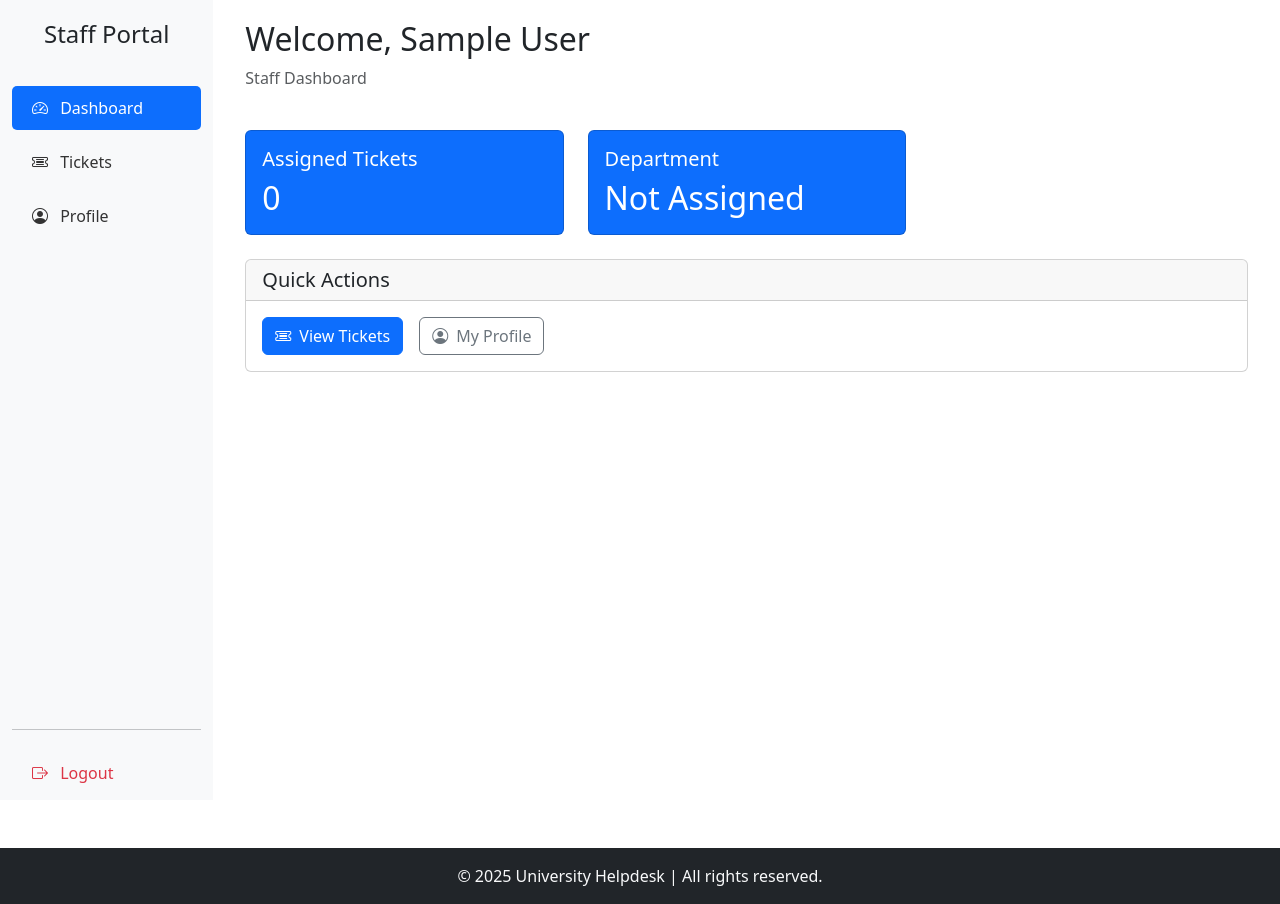
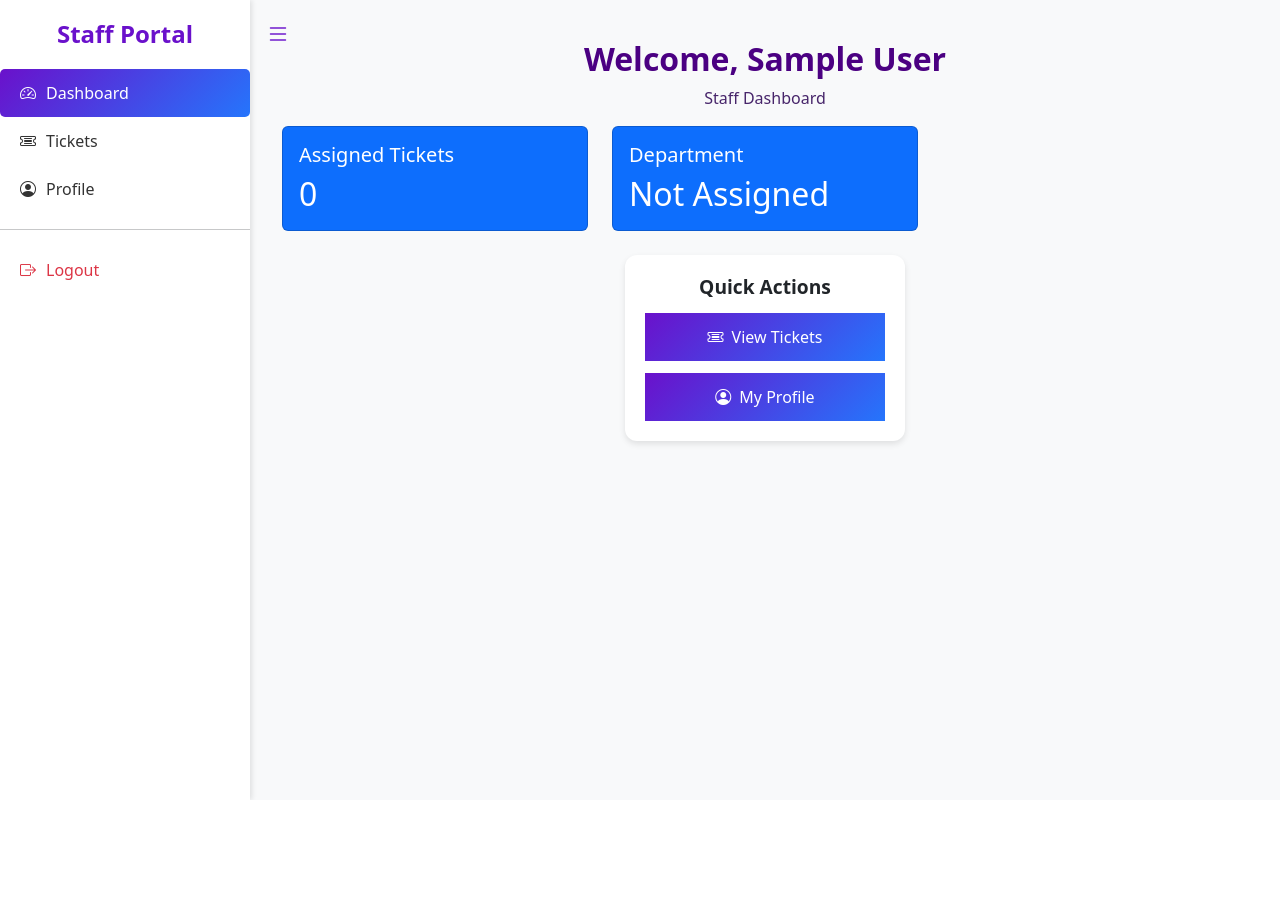
Before and after one commit to doo78/ticketing-system, a Django app: page /staff/dashboard/ in a window 1280 px wide. After the commit the page ends 800 px from the top, so only its background shows below. Run offline with Django 5.2, Linux system fonts and the light colour scheme; the visitor is signed in with stand-in values (Sample User, id 1); data that the repository does not hold is empty.

Commit message:
update to staff dashboard

```diff
--- /dev/null
+++ b/static/css/staff-style.css
@@ -0,0 +1,54 @@
+/* Centering Quick Actions Card */
+.quick-actions-card {
+    width: 280px; /* Slightly wider */
+    background: white;
+    border-radius: 12px;
+    padding: 20px;
+    box-shadow: 0 3px 6px rgba(0, 0, 0, 0.1);
+    text-align: center;
+    margin: 20px auto; /* Centers it */
+}
+
+/* Title Styling */
+.quick-actions-card .card-title {
+    font-size: 1.2rem;
+    font-weight: bold;
+    margin-bottom: 15px;
+}
+
+/* Button Layout */
+.card-content {
+    display: flex;
+    flex-direction: column;
+    gap: 12px; /* More space between buttons */
+}
+
+/* Button Styling */
+.quick-action-btn {
+    display: block;
+    padding: 12px;
+    background: linear-gradient(135deg, #6a11cb, #2575fc);
+    color: white;
+    text-decoration: none;
+    font-size: 1rem;
+}
+
+/* Centering Welcome Text */
+.welcome-container {
+    text-align: center;
+    color: #4b0082; /* Dark Purple */
+    margin-top: 20px;
+}
+
+/* Adjusting Welcome Title */
+.welcome-container h2 {
+    font-size: 2rem;
+    font-weight: bold;
+}
+
+/* Adjusting Staff Dashboard Subtitle */
+.welcome-container p {
+    font-size: 1.0rem;
+    font-weight: 500;
+    color: #47256a; /* Slightly lighter purple */
+}
--- a/ticket/templates/base.html
+++ b/ticket/templates/base.html
@@ -51,8 +51,8 @@
         <!-- Navigation Bar -->
         <nav class="navbar navbar-expand-lg navbar-light bg-light shadow-sm">
           <div class="container">
-            <a class="navbar-brand fw-bold" href="{% url 'home' %}">University Helpdesk</a>
-            <button class="navbar-toggler" type="button" data-bs-toggle="collapse" data-bs-target="#navbarNav" aria-controls="navbarNav" aria-expanded="false" aria-label="Toggle navigation">
+            <a class="navbar-brand fw-bold" href="{% url 'home' %}" style="color: #391164;">University Helpdesk</a>
+                <button class="navbar-toggler" type="button" data-bs-toggle="collapse" data-bs-target="#navbarNav" aria-controls="navbarNav" aria-expanded="false" aria-label="Toggle navigation">
               <span class="navbar-toggler-icon"></span>
             </button>
             <div class="collapse navbar-collapse" id="navbarNav">
--- a/ticket/templates/staff/base.html
+++ b/ticket/templates/staff/base.html
@@ -1,100 +1,177 @@
+{% load static %}
 <!DOCTYPE html>
 <html lang="en">
 <head>
     <meta charset="UTF-8">
     <meta name="viewport" content="width=device-width, initial-scale=1.0">
-    <title>University Ticketing System - Staff</title>
+    <title>Staff Dashboard | University Helpdesk</title>
+
     <!-- Bootstrap CSS -->
     <link href="https://cdn.jsdelivr.net/npm/bootstrap@5.3.0/dist/css/bootstrap.min.css" rel="stylesheet">
+    <link rel="stylesheet" href="{% static 'css/staff-style.css' %}">
+
     <!-- Bootstrap Icons -->
     <link rel="stylesheet" href="https://cdn.jsdelivr.net/npm/bootstrap-icons/font/bootstrap-icons.css">
+
+
     <style>
+        /* Reset body layout */
         body {
-        min-height: 100vh;
             display: flex;
-        flex-direction: column;
+            height: 100vh;
+            overflow: hidden;
+            background-color: #f8f9fa;
         }
+
+        /* Sidebar Styling */
         .sidebar {
-        min-height: 100vh;
-        background-color: #f8f9fa;
+            width: 250px;
+            height: 100vh;
+            background-color: #ffffff;
             padding-top: 20px;
+            position: fixed;
+            left: 0;
+            top: 0;
+            transition: all 0.3s ease-in-out;
+            box-shadow: 2px 0px 5px rgba(0, 0, 0, 0.1);
+            z-index: 1000;
+        }
+
+        .sidebar.hide {
+            width: 0;
+            padding: 0;
+            overflow: hidden;
+        }
+
+        .sidebar h4 {
+            text-align: center;
+            margin-bottom: 20px;
+            color: #6a11cb;
+            font-weight: bold;
+        }
+
+        .sidebar .nav-link {
+            color: #333;
+            padding: 12px 20px;
+            border-radius: 5px;
             display: flex;
-        flex-direction: column;
+            align-items: center;
+            font-size: 16px;
+        }
+
+        .sidebar .nav-link i {
+            margin-right: 10px;
+        }
+
+        .sidebar .nav-link:hover {
+            background-color: #f0f0f0;
+        }
+
+        .sidebar .nav-link.active {
+            background: linear-gradient(135deg, #6a11cb, #2575fc);
+            color: white;
+        }
+
+        .sidebar .logout {
+            margin-top: auto;
+            color: red;
+        }
+
+        /* Main Content */
+        .main-content {
+            margin-left: 250px;
+            flex: 1;
+            padding: 20px;
+            transition: margin-left 0.3s ease-in-out;
+            width: 100%;
+        }
+
+        .main-content.full-width {
+            margin-left: 0;
+        }
+
+        /* Sidebar Toggle Button */
+        .toggle-btn {
+            font-size: 24px;
+            cursor: pointer;
+            position: absolute;
+            left: 260px;
+            top: 15px;
+            background: none;
+            border: none;
+            outline: none;
+            transition: left 0.3s ease-in-out;
+            color: #6a11cb;
+        }
+
+        .toggle-btn.hide {
+            left: 10px;
+        }
+
+        /* Responsive Fix */
+        @media (max-width: 992px) {
+            .sidebar {
+                width: 0;
+                padding: 0;
+                overflow: hidden;
+            }
+            .sidebar.show {
+                width: 250px;
+                padding: 20px;
             }
             .main-content {
-        padding: 20px;
-        flex: 1;
+                margin-left: 0;
             }
-    .nav.flex-column {
-        flex-grow: 1;
-        display: flex;
-        flex-direction: column;
-    }
-    .nav-link {
-        color: #333;
-        padding: 10px 20px;
-        margin: 5px 0;
-        border-radius: 5px;
-    }
-    .nav-link:hover {
-        background-color: #e9ecef;
-    }
-    .nav-link.active {
-        background-color: #0d6efd;
-        color: white;
-    }
-    .nav-link.text-danger:hover {
-        background-color: rgba(220, 53, 69, 0.1);
-        color: #dc3545;
         }
     </style>
-
 </head>
 <body>
-    <div class="container-fluid">
-        <div class="row">
+
     <!-- Sidebar -->
-            <div class="col-md-3 col-lg-2 sidebar">
-                <div class="text-center mb-4">
+    <div class="sidebar" id="sidebar">
         <h4>Staff Portal</h4>
-                </div>
         <nav class="nav flex-column">
             <a class="nav-link {% if request.resolver_match.url_name == 'staff_dashboard' %}active{% endif %}"
                href="{% url 'staff_dashboard' %}">
-                        <i class="bi bi-speedometer2 me-2"></i> Dashboard
+                <i class="bi bi-speedometer2"></i> Dashboard
             </a>
             <a class="nav-link {% if request.resolver_match.url_name == 'staff_ticket_list' %}active{% endif %}"
                href="{% url 'staff_ticket_list' %}">
-                        <i class="bi bi-ticket-detailed me-2"></i> Tickets
+                <i class="bi bi-ticket-detailed"></i> Tickets
             </a>
             <a class="nav-link {% if request.resolver_match.url_name == 'staff_profile' %}active{% endif %}"
                href="{% url 'staff_profile' %}">
-                        <i class="bi bi-person-circle me-2"></i> Profile
+                <i class="bi bi-person-circle"></i> Profile
             </a>
-
-                    <!-- Logout Section -->
-                    <div class="mt-auto"></div>
-                    <hr class="my-3">
-                    <a class="nav-link text-danger" href="{% url 'logout' %}">
-                        <i class="bi bi-box-arrow-right me-2"></i> Logout
+            <hr>
+            <a class="nav-link text-danger logout" href="{% url 'logout' %}">
+                <i class="bi bi-box-arrow-right"></i> Logout
             </a>
         </nav>
     </div>
 
     <!-- Main Content -->
-            <div class="col-md-9 col-lg-10 main-content">
+    <div class="main-content" id="main-content">
+        <!-- Toggle Button -->
+        <button class="toggle-btn" id="toggle-btn">
+            <i class="bi bi-list"></i>
+        </button>
+
         {% block content %}
         {% endblock %}
     </div>
-        </div>
-    </div>
 
-    <!-- Footer -->
-    <footer class="bg-dark text-light text-center py-3 mt-5">
-        <p class="mb-0">&copy; 2025 University Helpdesk | All rights reserved.</p>
-    </footer>
+    <!-- JavaScript -->
+    <script>
+        document.getElementById("toggle-btn").addEventListener("click", function () {
+            document.getElementById("sidebar").classList.toggle("hide");
+            document.getElementById("main-content").classList.toggle("full-width");
+            document.getElementById("toggle-btn").classList.toggle("hide");
+        });
+    </script>
 
     <!-- Bootstrap JS -->
     <script src="https://cdn.jsdelivr.net/npm/bootstrap@5.3.0/dist/js/bootstrap.bundle.min.js"></script>
+
 </body>
 </html>
--- a/ticket/templates/staff/dashboard.html
+++ b/ticket/templates/staff/dashboard.html
@@ -3,12 +3,11 @@
 {% block content %}
 <div class="container-fluid">
     <!-- Welcome Section -->
-    <div class="row mb-4">
-        <div class="col">
-            <h2>Welcome, {{ request.user.get_full_name|default:request.user.username }}</h2>
-            <p class="text-muted">Staff Dashboard</p>
-        </div>
+    <div class="welcome-container">
+        <h2>Welcome, {{ request.user.get_full_name|default:request.user.username }}</h2>
+        <p>Staff Dashboard</p>
     </div>
+
 
     <!-- Stats Row -->
     <div class="row mb-4">
@@ -30,25 +29,20 @@
         </div>
     </div>
 
-    <!-- Quick Actions -->
-    <div class="row">
-        <div class="col">
-            <div class="card">
-                <div class="card-header">
-                    <h5 class="mb-0">Quick Actions</h5>
-                </div>
-                <div class="card-body">
-                    <div class="d-flex gap-3">
-                        <a href="{% url 'staff_ticket_list' %}" class="btn btn-primary">
-                            <i class="bi bi-ticket-detailed me-2"></i>View Tickets
-                        </a>
-                        <a href="{% url 'staff_profile' %}" class="btn btn-outline-secondary">
-                            <i class="bi bi-person-circle me-2"></i>My Profile
-                        </a>
-                    </div>
-                </div>
-            </div>
-        </div>
+    <!-- Custom Quick Actions Card -->
+  <!-- Quick Actions Card -->
+<div class="quick-actions-card">
+    <h5 class="card-title">Quick Actions</h5>
+    <div class="card-content">
+        <a href="{% url 'staff_ticket_list' %}" class="quick-action-btn">
+            <i class="bi bi-ticket-detailed me-2"></i>View Tickets
+        </a>
+        <a href="{% url 'staff_profile' %}" class="quick-action-btn">
+            <i class="bi bi-person-circle me-2"></i>My Profile
+        </a>
     </div>
 </div>
+
+
+
 {% endblock %}
```
Also changed, not shown: static/css/style.css (+113 -0 lines), static/images/gradient-bg.png (renamed from images/gradient-bg.png). Lines whose indentation alone changed are shown as unchanged.
